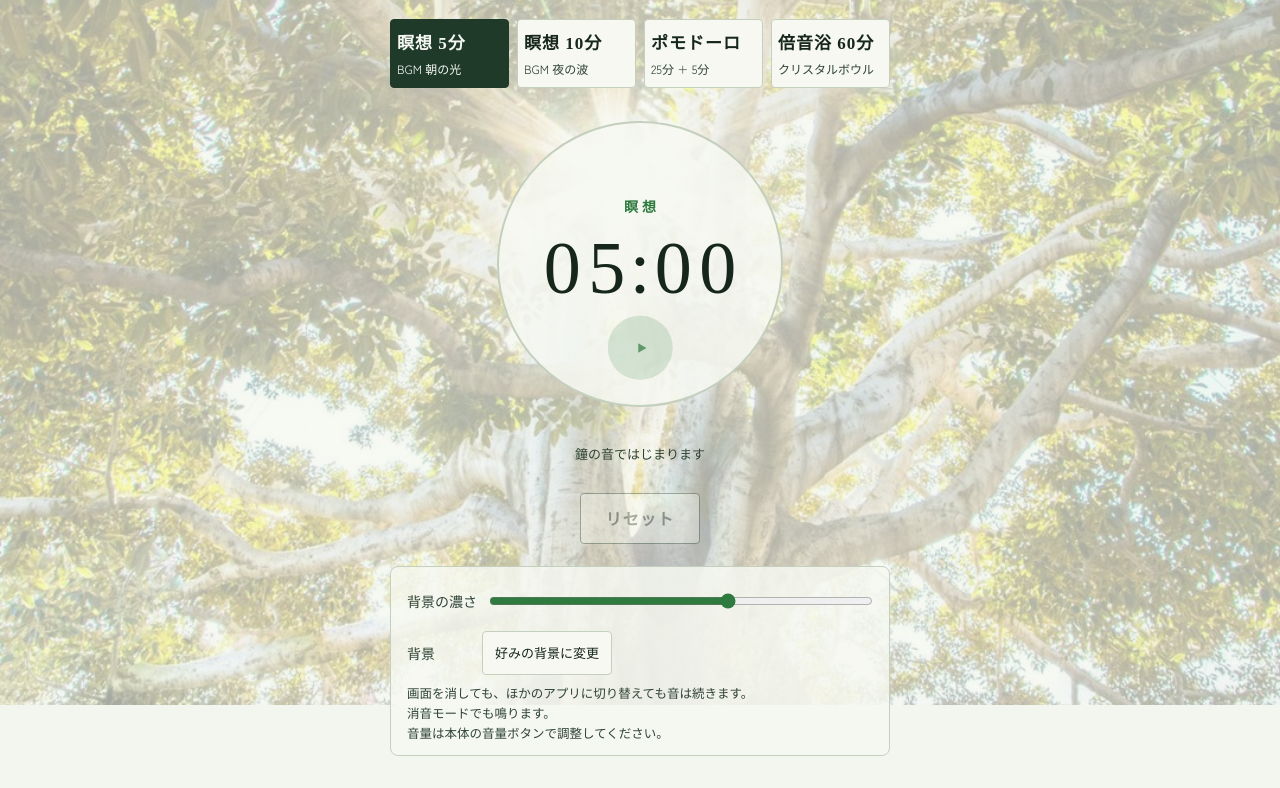
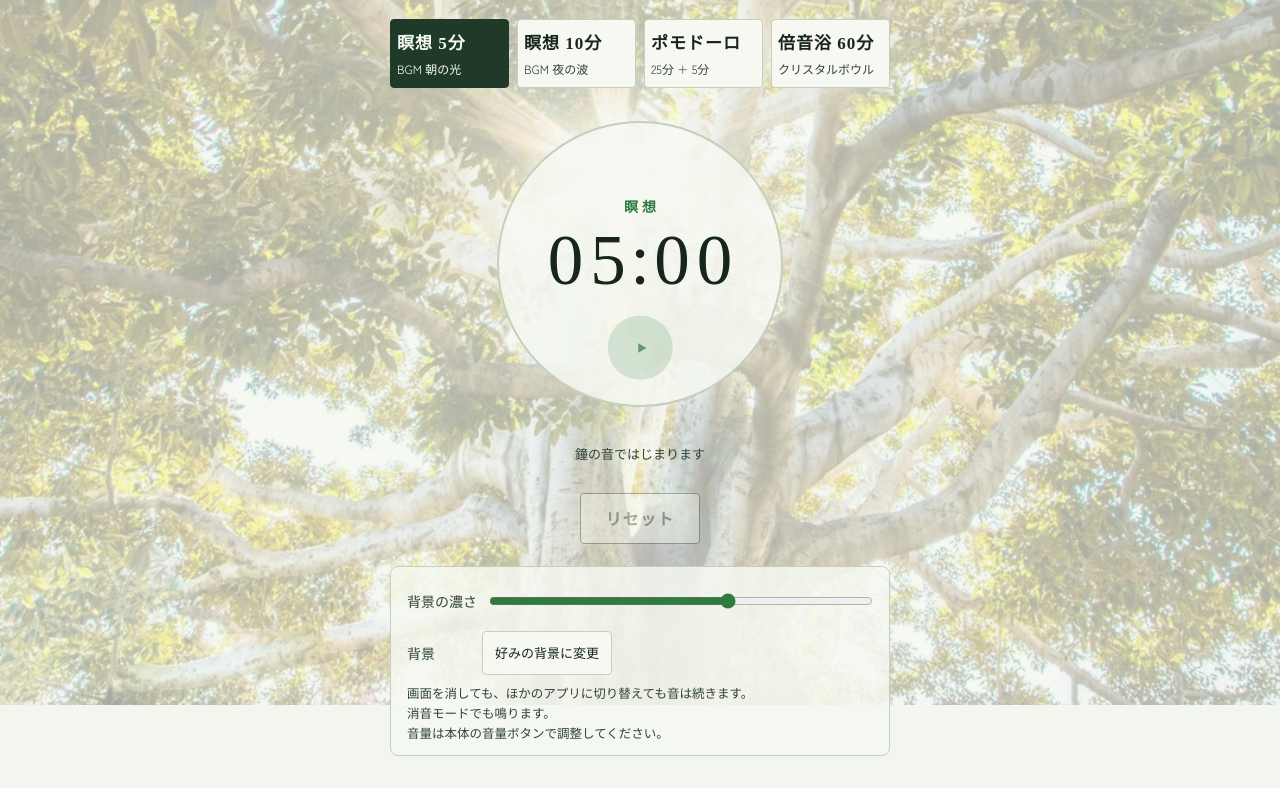
Before and after one commit to yns216mtd-gif/timer-app, a plain HTML site: page index.html in a window 1280 px wide. Shown: the part 95-883 px from the top of the page. Drawn offline with Linux system fonts and the light colour scheme; a web font is replaced by a local one.

Commit message:
Add files via upload

```diff
--- a/index.html
+++ b/index.html
@@ -68,7 +68,8 @@ h1{font-family:var(--display);font-weight:600;font-size:26px;letter-spacing:.14e
 .readout .time{display:flex}
 /* 上に種類、中央に残り時間、その下に小さな緑の円と再生・一時停止の印 */
 .readout>.phase{position:absolute;left:0;right:0;top:27%}
-.readout>.time{position:absolute;left:0;right:0;top:51.5%;transform:translateY(-50%);justify-content:center;font-size:clamp(48px,19vw,74px)}
+/* 数字の見た目の中心が円の中心に来るよう、文字の上下の余白ぶんだけ上へずらしている */
+.readout>.time{position:absolute;left:0;right:0;top:48.6%;transform:translateY(-50%);justify-content:center;font-size:clamp(45px,calc(19vw - 3px),71px)}
 .readout>.pp{position:absolute;left:50%;top:78%;width:6.5%;height:6.5%;transform:translate(-50%,-50%);color:var(--tone);opacity:.7;display:flex;align-items:center;justify-content:center;transition:opacity .15s}
 .readout:active>.pp{opacity:1}
 .pp svg{width:100%;height:100%;display:block}
```
